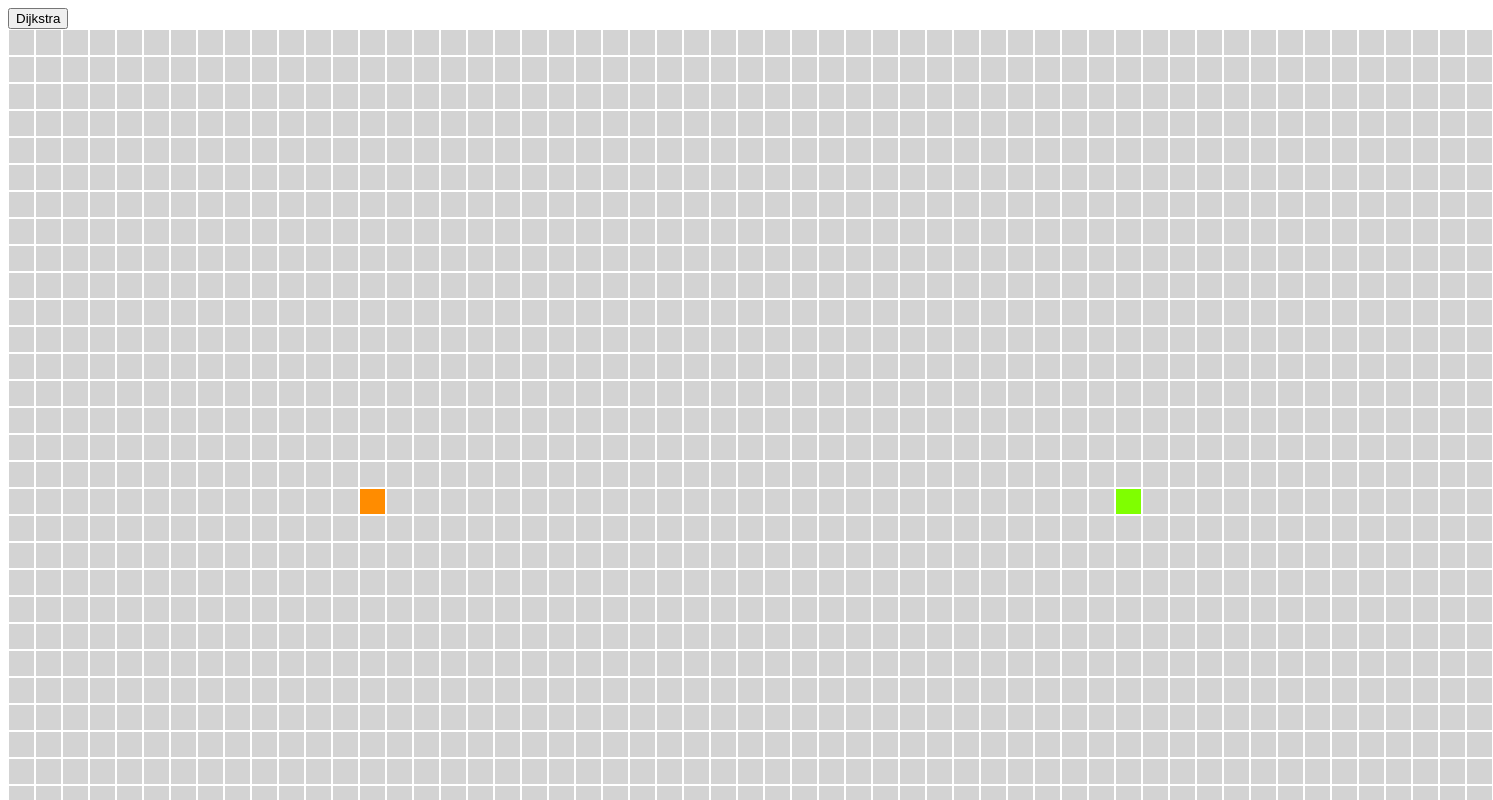
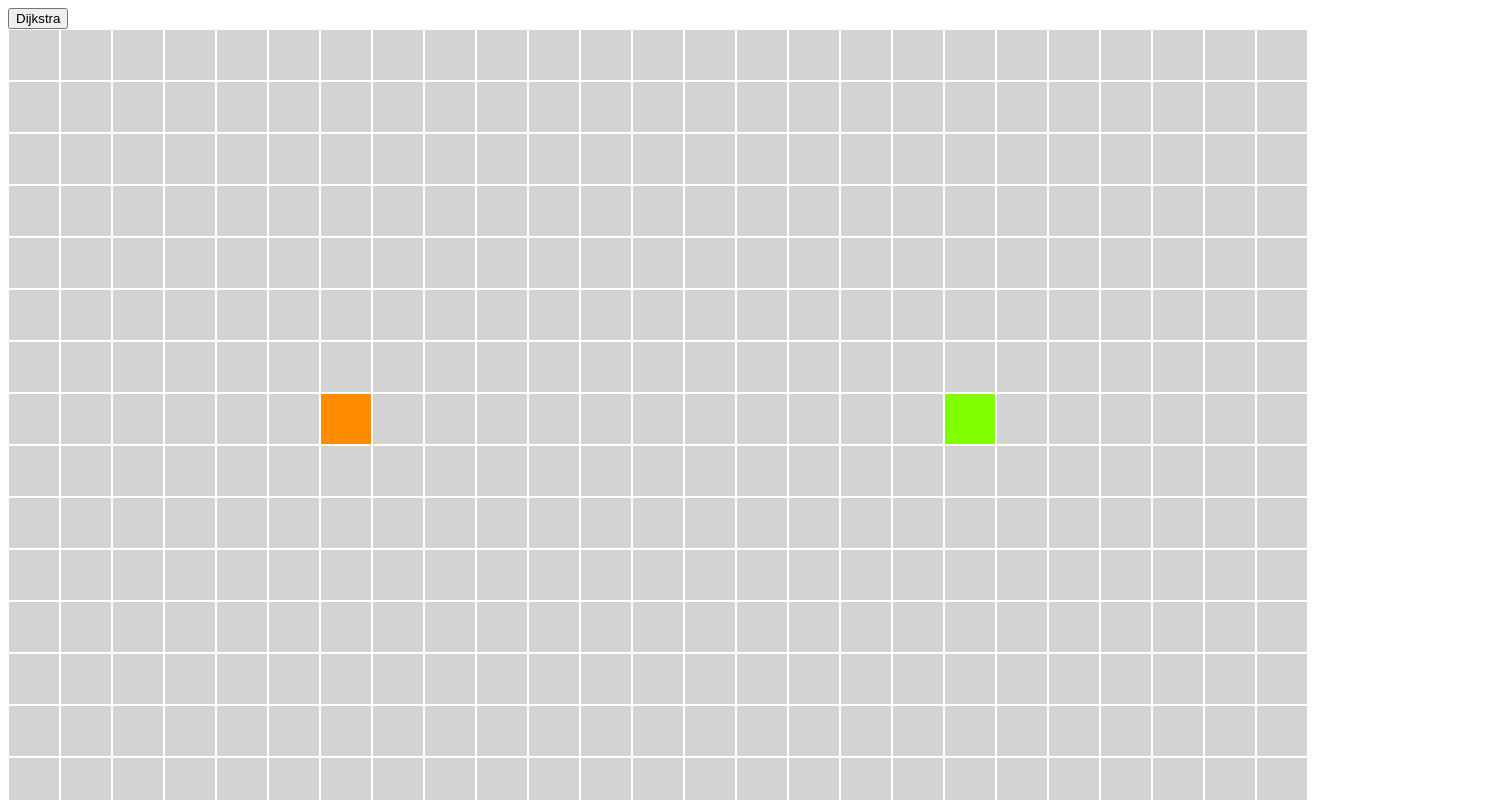
Before and after one commit to otson/Pathfinding-Algorithm-Visualizer, an Angular app in the folder frontend/searchalgorithmvisualizer/: page / in a window 1280 px wide. Shown: the top 800 px of the page, 1493 px wide, since content can reach past the window. Built offline with nearby package versions, Linux system fonts and the light colour scheme.

Commit message:
add breath first

```diff
--- a/frontend/searchalgorithmvisualizer/src/app/cell/cell.component.css
+++ b/frontend/searchalgorithmvisualizer/src/app/cell/cell.component.css
@@ -6,8 +6,8 @@ div {
   -khtml-user-select: none;
   -webkit-user-select: none;
   -o-user-select: none;
-  width: 25px;
-  height: 25px;
+  width: 50px;
+  height: 50px;
 }
 
 .start {
--- a/frontend/searchalgorithmvisualizer/src/app/cell/cell.component.ts
+++ b/frontend/searchalgorithmvisualizer/src/app/cell/cell.component.ts
@@ -25,6 +25,6 @@ export class CellComponent implements OnInit {
   }
 
   getId() {
-    return this.row + "-" +this.column;
+    return this.column + "-" +this.row;
   }
 }
--- a/frontend/searchalgorithmvisualizer/src/app/pathfinder.service.ts
+++ b/frontend/searchalgorithmvisualizer/src/app/pathfinder.service.ts
@@ -6,8 +6,8 @@ import {Cell} from "./shared/cell.model";
 })
 export class PathfinderService {
 
-  private rows: number = 35;
-  private columns: number = 55;
+  private rows: number = 15;
+  private columns: number = 25;
   private map: Cell[][] = [];
 
   constructor() {
@@ -32,12 +32,29 @@ export class PathfinderService {
    * Takes as an input a 2D grid of cells for which a path is to be found.
    * Returns an array of cells in the order in which they were visited when solving.
    */
-  public solveDijkstra(cells:Cell[][]): Cell[]{
-    const response = [];
-    for(let i = 0; i < this.rows; i++){
-      for(let j = 0; j < this.columns; j++){
-        response.push(new Cell(i,j));
+  public solveBreadthFirst(): Cell[]{
+    const response: Cell[] = [];
+    let start!: Cell;
+    for(let i = 0; i < this.map.length; i++){
+      for(let j = 0; j < this.map[i].length; j++){
+        if(this.map[i][j].isStart) {
+          start = this.map[i][j];
+          break;
+        }
       }
+    }
+    let q: (Cell | undefined)[] = [];
+    q.push(start);
+    while(q.length != 0){
+      let cell: Cell = q.shift()!;
+      if(cell == undefined || cell.isVisited) continue;
+      cell.isVisited = true;
+      response.push(cell);
+      if(cell.isEnd) break;
+      if(cell.row != 0) q.push(this.map[cell.row-1][cell.column]);
+      if(cell.row != this.rows -1) q.push(this.map[cell.row+1][cell.column]);
+      if(cell.column != 0) q.push(this.map[cell.row][cell.column-1]);
+      if(cell.column != this.columns -1) q.push(this.map[cell.row][cell.column+1]);
     }
     return response;
   }
--- a/frontend/searchalgorithmvisualizer/src/app/shared/cell.model.ts
+++ b/frontend/searchalgorithmvisualizer/src/app/shared/cell.model.ts
@@ -1,3 +1,4 @@
 export class Cell{
-  constructor(public column: number, public row: number, public isStart: boolean = false, public isEnd: boolean = false){};
+  constructor(public column: number, public row: number, public isStart: boolean = false, public isEnd: boolean = false,
+              public isVisited: boolean = false){};
 }
--- a/frontend/searchalgorithmvisualizer/src/app/topbar/topbar.component.html
+++ b/frontend/searchalgorithmvisualizer/src/app/topbar/topbar.component.html
@@ -1,3 +1,3 @@
 <div>
-  <button (click)="solveDijkstra()">Dijkstra</button>
+  <button (click)="solveBreadthFirst()">Dijkstra</button>
 </div>
--- a/frontend/searchalgorithmvisualizer/src/app/topbar/topbar.component.ts
+++ b/frontend/searchalgorithmvisualizer/src/app/topbar/topbar.component.ts
@@ -14,8 +14,8 @@ export class TopbarComponent implements OnInit {
   ngOnInit(): void {
   }
 
-  solveDijkstra() {
-    let solution: Cell[]  = this.pathfinderService.solveDijkstra([]);
+  solveBreadthFirst() {
+    let solution: Cell[]  = this.pathfinderService.solveBreadthFirst();
     for(let i = 0; i < solution.length; i++){
       setTimeout(function () {
         let cell = solution[i];
```
